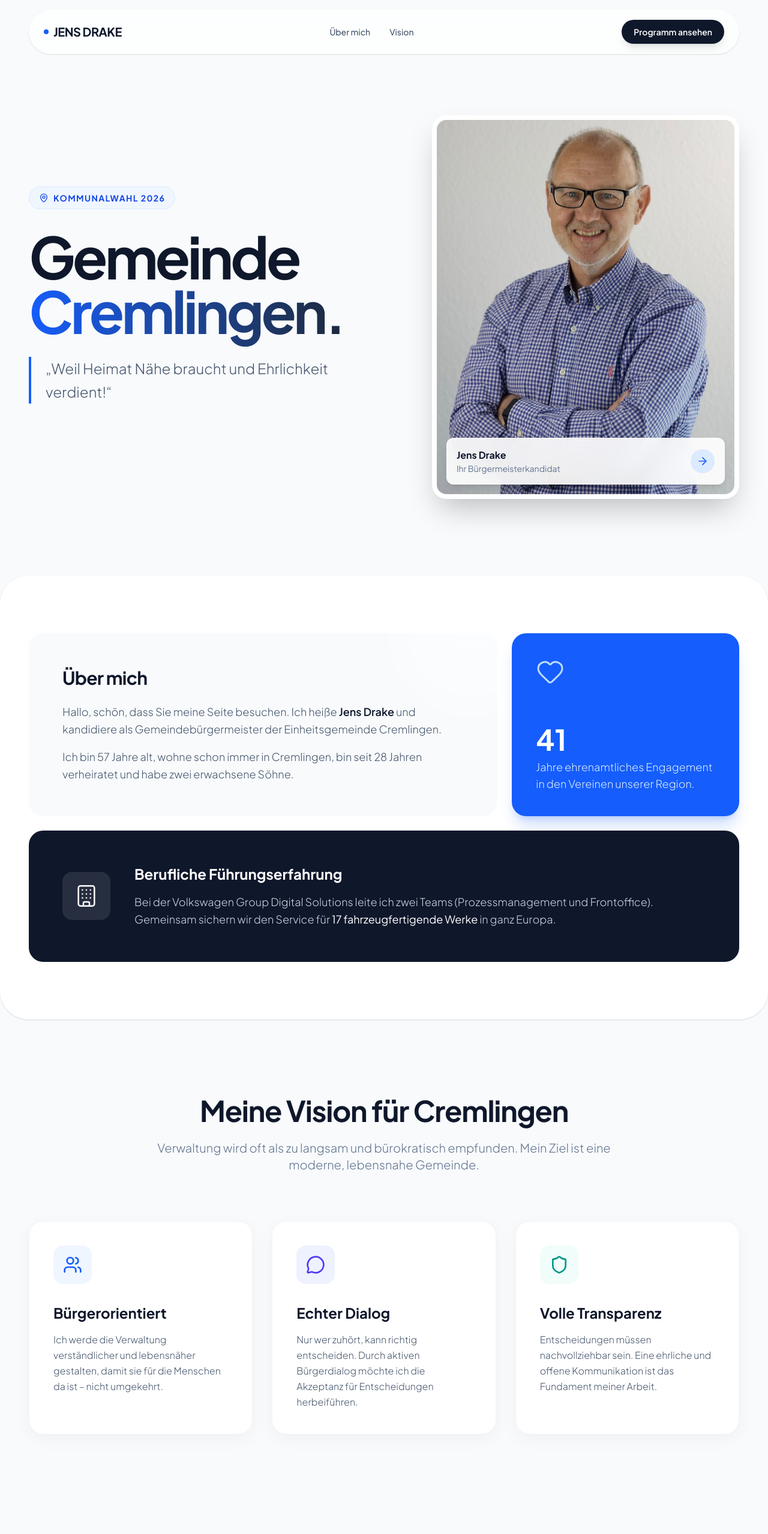
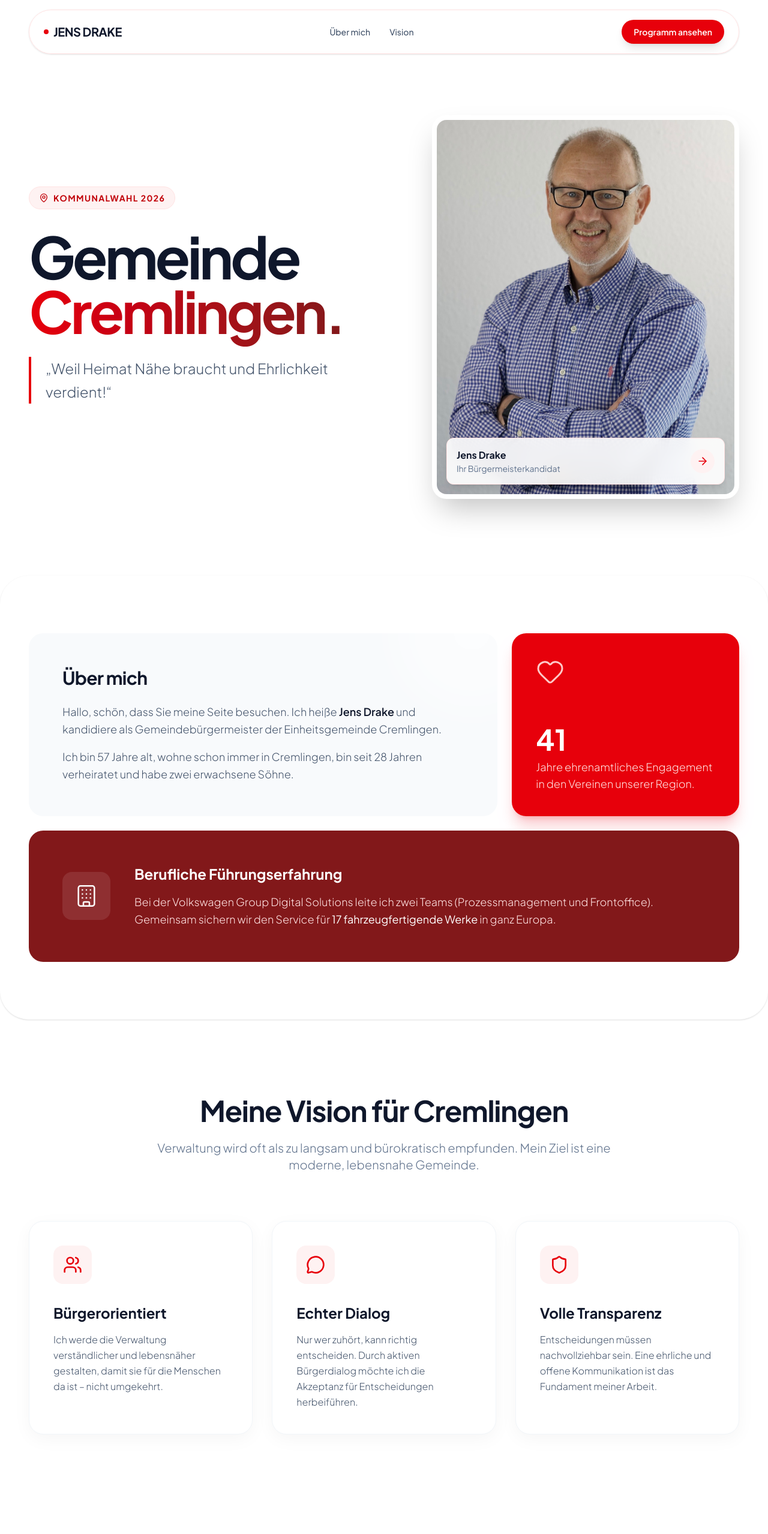
Before and after one commit to falkstange1912/Drake-Website, a React (Vite) app: page / in a window 1280 px wide. Shown: the top 2558 px of the page at 60% size. Built offline with nearby package versions, Linux system fonts and the light colour scheme.

Commit message:
Update App.tsx

```diff
--- a/App.tsx
+++ b/App.tsx
@@ -19,20 +19,20 @@ const staggerContainer = {
 
 export default function App() {
   return (
-    <div className="min-h-screen bg-[#F8FAFC] text-slate-900 font-sans selection:bg-blue-600 selection:text-white overflow-hidden">
+    <div className="min-h-screen bg-white text-slate-900 font-sans selection:bg-red-600 selection:text-white overflow-hidden">
 
       {/* FLOATING GLASS HEADER */}
       <header className="fixed top-0 left-0 right-0 z-50 px-6 md:px-12 py-4">
-        <div className="max-w-7xl mx-auto bg-white/70 backdrop-blur-xl border border-white/50 shadow-sm rounded-full px-6 py-4 flex justify-between items-center transition-all">
+        <div className="max-w-7xl mx-auto bg-white/70 backdrop-blur-xl border border-red-100 shadow-sm rounded-full px-6 py-4 flex justify-between items-center transition-all">
           <div className="font-extrabold text-xl tracking-tight flex items-center gap-2">
-            <span className="w-2 h-2 rounded-full bg-blue-600 animate-pulse"></span>
+            <span className="w-2 h-2 rounded-full bg-red-600 animate-pulse"></span>
             JENS DRAKE
           </div>
           <nav className="hidden md:flex gap-8 text-sm font-medium text-slate-600">
-            <a href="#about" className="hover:text-blue-600 transition-colors">Über mich</a>
-            <a href="#vision" className="hover:text-blue-600 transition-colors">Vision</a>
+            <a href="#about" className="hover:text-red-600 transition-colors">Über mich</a>
+            <a href="#vision" className="hover:text-red-600 transition-colors">Vision</a>
           </nav>
-          <a href="#vision" className="bg-slate-900 text-white px-5 py-2.5 rounded-full text-sm font-semibold hover:bg-blue-600 transition-colors shadow-lg hover:shadow-blue-500/25">
+          <a href="#vision" className="bg-red-600 text-white px-5 py-2.5 rounded-full text-sm font-semibold hover:bg-red-700 transition-colors shadow-lg hover:shadow-red-500/25">
             Programm ansehen
           </a>
         </div>
@@ -42,8 +42,8 @@ export default function App() {
       <section className="relative pt-32 pb-20 lg:pt-48 lg:pb-32 px-6 md:px-12">
         {/* Abstract Background Elements */}
         <div className="absolute top-0 left-0 w-full h-full overflow-hidden -z-10 pointer-events-none">
-          <div className="absolute top-[-10%] right-[-5%] w-[50vw] h-[50vw] rounded-full bg-blue-100/50 blur-3xl"></div>
-          <div className="absolute bottom-[-10%] left-[-10%] w-[40vw] h-[40vw] rounded-full bg-slate-200/50 blur-3xl"></div>
+          <div className="absolute top-[-10%] right-[-5%] w-[50vw] h-[50vw] rounded-full bg-red-50 blur-3xl"></div>
+          <div className="absolute bottom-[-10%] left-[-10%] w-[40vw] h-[40vw] rounded-full bg-slate-100 blur-3xl"></div>
         </div>
 
         <div className="max-w-7xl mx-auto flex flex-col lg:flex-row items-center gap-16">
@@ -55,18 +55,18 @@ export default function App() {
             animate="visible"
             variants={staggerContainer}
           >
-            <motion.div variants={fadeInUp} className="inline-flex items-center gap-2 px-4 py-2 rounded-full bg-blue-50 text-blue-700 text-sm font-bold tracking-widest uppercase mb-8 border border-blue-100 w-fit">
+            <motion.div variants={fadeInUp} className="inline-flex items-center gap-2 px-4 py-2 rounded-full bg-red-50 text-red-700 text-sm font-bold tracking-widest uppercase mb-8 border border-red-100 w-fit">
               <MapPin size={16} /> Kommunalwahl 2026
             </motion.div>
 
             <motion.h1 variants={fadeInUp} className="text-6xl md:text-8xl font-black tracking-tighter leading-[0.95] mb-8 text-slate-900">
               Gemeinde <br />
-              <span className="text-transparent bg-clip-text bg-gradient-to-r from-blue-600 to-slate-800">
+              <span className="text-transparent bg-clip-text bg-gradient-to-r from-red-600 to-red-900">
                 Cremlingen.
               </span>
             </motion.h1>
 
-            <motion.p variants={fadeInUp} className="text-xl md:text-2xl font-light text-slate-600 mb-10 max-w-xl leading-relaxed border-l-4 border-blue-600 pl-6">
+            <motion.p variants={fadeInUp} className="text-xl md:text-2xl font-light text-slate-600 mb-10 max-w-xl leading-relaxed border-l-4 border-red-600 pl-6">
               „Weil Heimat Nähe braucht und Ehrlichkeit verdient!“
             </motion.p>
           </motion.div>
@@ -85,19 +85,19 @@ export default function App() {
                 alt="Jens Drake - Bürgermeisterkandidat"
                 className="w-full h-full object-cover rounded-2xl"
               />
-              {/* Overlay Badge - Jetzt klickbar */}
-              <a href="#about" className="absolute bottom-6 left-6 right-6 bg-white/90 backdrop-blur-md p-4 rounded-xl shadow-lg border border-white/50 flex items-center justify-between group cursor-pointer hover:bg-white transition-colors">
+              {/* Overlay Badge */}
+              <a href="#about" className="absolute bottom-6 left-6 right-6 bg-white/90 backdrop-blur-md p-4 rounded-xl shadow-lg border border-red-100 flex items-center justify-between group cursor-pointer hover:bg-white transition-colors">
                 <div>
                   <p className="font-bold text-slate-900">Jens Drake</p>
                   <p className="text-sm text-slate-500">Ihr Bürgermeisterkandidat</p>
                 </div>
-                <div className="w-10 h-10 rounded-full bg-blue-100 text-blue-600 flex items-center justify-center group-hover:bg-blue-600 group-hover:text-white transition-all duration-300">
+                <div className="w-10 h-10 rounded-full bg-red-50 text-red-600 flex items-center justify-center group-hover:bg-red-600 group-hover:text-white transition-all duration-300">
                   <ArrowRight size={20} />
                 </div>
               </a>
             </div>
             {/* Decor Element */}
-            <div className="absolute -z-10 top-8 -right-8 w-full h-full rounded-3xl bg-slate-900"></div>
+            <div className="absolute -z-10 top-8 -right-8 w-full h-full rounded-3xl bg-red-900"></div>
           </motion.div>
         </div>
       </section>
@@ -121,26 +121,26 @@ export default function App() {
               <p className="text-lg text-slate-600 font-light leading-relaxed z-10">
                 Ich bin 57 Jahre alt, wohne schon immer in Cremlingen, bin seit 28 Jahren verheiratet und habe zwei erwachsene Söhne.
               </p>
-              <div className="absolute top-0 right-0 w-64 h-64 bg-white/50 rounded-full -translate-y-1/2 translate-x-1/3 blur-2xl group-hover:bg-blue-100/50 transition-colors duration-500"></div>
+              <div className="absolute top-0 right-0 w-64 h-64 bg-white/50 rounded-full -translate-y-1/2 translate-x-1/3 blur-2xl group-hover:bg-red-50 transition-colors duration-500"></div>
             </motion.div>
 
             {/* Ehrenamt Card */}
-            <motion.div variants={fadeInUp} className="bg-blue-600 text-white rounded-3xl p-10 flex flex-col justify-between hover:-translate-y-2 transition-transform duration-500 shadow-xl shadow-blue-600/20">
-              <Heart className="w-12 h-12 text-blue-200 mb-8" strokeWidth={1.5} />
+            <motion.div variants={fadeInUp} className="bg-red-600 text-white rounded-3xl p-10 flex flex-col justify-between hover:-translate-y-2 transition-transform duration-500 shadow-xl shadow-red-600/20">
+              <Heart className="w-12 h-12 text-red-200 mb-8" strokeWidth={1.5} />
               <div>
                 <h4 className="text-5xl font-black mb-2">41</h4>
-                <p className="text-blue-100 font-light text-lg">Jahre ehrenamtliches Engagement in den Vereinen unserer Region.</p>
+                <p className="text-red-100 font-light text-lg">Jahre ehrenamtliches Engagement in den Vereinen unserer Region.</p>
               </div>
             </motion.div>
 
             {/* Beruf Card */}
-            <motion.div variants={fadeInUp} className="md:col-span-3 bg-slate-900 text-white rounded-3xl p-10 md:p-14 flex flex-col md:flex-row items-center gap-10 hover:shadow-2xl transition-all duration-500">
+            <motion.div variants={fadeInUp} className="md:col-span-3 bg-red-900 text-white rounded-3xl p-10 md:p-14 flex flex-col md:flex-row items-center gap-10 hover:shadow-2xl transition-all duration-500">
               <div className="w-20 h-20 rounded-2xl bg-white/10 flex items-center justify-center shrink-0">
                 <Building className="w-10 h-10 text-white" strokeWidth={1.5} />
               </div>
               <div>
                 <h4 className="text-2xl font-bold mb-4">Berufliche Führungserfahrung</h4>
-                <p className="text-slate-300 font-light text-lg leading-relaxed max-w-4xl">
+                <p className="text-red-100 font-light text-lg leading-relaxed max-w-4xl">
                   Bei der Volkswagen Group Digital Solutions leite ich zwei Teams (Prozessmanagement und Frontoffice). Gemeinsam sichern wir den Service für <strong className="text-white">17 fahrzeugfertigende Werke</strong> in ganz Europa.
                 </p>
               </div>
@@ -177,9 +177,9 @@ export default function App() {
             className="grid grid-cols-1 md:grid-cols-3 gap-8"
           >
             {/* Goal 1 */}
-            <motion.div variants={fadeInUp} className="bg-white rounded-3xl p-10 shadow-[0_8px_30px_rgb(0,0,0,0.04)] hover:shadow-[0_8px_40px_rgb(0,0,0,0.08)] transition-all duration-500 border border-slate-100 group">
-              <div className="w-16 h-16 rounded-2xl bg-blue-50 flex items-center justify-center mb-8 group-hover:scale-110 group-hover:bg-blue-600 transition-all duration-500">
-                <Users className="w-8 h-8 text-blue-600 group-hover:text-white transition-colors" />
+            <motion.div variants={fadeInUp} className="bg-white rounded-3xl p-10 shadow-[0_8px_30px_rgb(0,0,0,0.04)] hover:shadow-[0_8px_40px_rgb(0,0,0,0.08)] transition-all duration-500 border border-slate-100 group hover:border-red-100">
+              <div className="w-16 h-16 rounded-2xl bg-red-50 flex items-center justify-center mb-8 group-hover:scale-110 group-hover:bg-red-600 transition-all duration-500">
+                <Users className="w-8 h-8 text-red-600 group-hover:text-white transition-colors" />
               </div>
               <h4 className="text-2xl font-bold mb-4 text-slate-900">Bürgerorientiert</h4>
               <p className="text-slate-600 font-light leading-relaxed">
@@ -188,9 +188,9 @@ export default function App() {
             </motion.div>
 
             {/* Goal 2 */}
-            <motion.div variants={fadeInUp} className="bg-white rounded-3xl p-10 shadow-[0_8px_30px_rgb(0,0,0,0.04)] hover:shadow-[0_8px_40px_rgb(0,0,0,0.08)] transition-all duration-500 border border-slate-100 group">
-              <div className="w-16 h-16 rounded-2xl bg-indigo-50 flex items-center justify-center mb-8 group-hover:scale-110 group-hover:bg-indigo-600 transition-all duration-500">
-                <MessageCircle className="w-8 h-8 text-indigo-600 group-hover:text-white transition-colors" />
+            <motion.div variants={fadeInUp} className="bg-white rounded-3xl p-10 shadow-[0_8px_30px_rgb(0,0,0,0.04)] hover:shadow-[0_8px_40px_rgb(0,0,0,0.08)] transition-all duration-500 border border-slate-100 group hover:border-red-100">
+              <div className="w-16 h-16 rounded-2xl bg-red-50 flex items-center justify-center mb-8 group-hover:scale-110 group-hover:bg-red-600 transition-all duration-500">
+                <MessageCircle className="w-8 h-8 text-red-600 group-hover:text-white transition-colors" />
               </div>
               <h4 className="text-2xl font-bold mb-4 text-slate-900">Echter Dialog</h4>
               <p className="text-slate-600 font-light leading-relaxed">
@@ -199,9 +199,9 @@ export default function App() {
             </motion.div>
 
             {/* Goal 3 */}
-            <motion.div variants={fadeInUp} className="bg-white rounded-3xl p-10 shadow-[0_8px_30px_rgb(0,0,0,0.04)] hover:shadow-[0_8px_40px_rgb(0,0,0,0.08)] transition-all duration-500 border border-slate-100 group">
-              <div className="w-16 h-16 rounded-2xl bg-teal-50 flex items-center justify-center mb-8 group-hover:scale-110 group-hover:bg-teal-600 transition-all duration-500">
-                <Shield className="w-8 h-8 text-teal-600 group-hover:text-white transition-colors" />
+            <motion.div variants={fadeInUp} className="bg-white rounded-3xl p-10 shadow-[0_8px_30px_rgb(0,0,0,0.04)] hover:shadow-[0_8px_40px_rgb(0,0,0,0.08)] transition-all duration-500 border border-slate-100 group hover:border-red-100">
+              <div className="w-16 h-16 rounded-2xl bg-red-50 flex items-center justify-center mb-8 group-hover:scale-110 group-hover:bg-red-600 transition-all duration-500">
+                <Shield className="w-8 h-8 text-red-600 group-hover:text-white transition-colors" />
               </div>
               <h4 className="text-2xl font-bold mb-4 text-slate-900">Volle Transparenz</h4>
               <p className="text-slate-600 font-light leading-relaxed">
@@ -213,13 +213,13 @@ export default function App() {
       </section>
 
       {/* FOOTER */}
-      <footer className="bg-slate-950 text-white py-12 px-6 md:px-12 rounded-t-[3rem] mt-10">
+      <footer className="bg-red-950 text-white py-12 px-6 md:px-12 rounded-t-[3rem] mt-10">
         <div className="max-w-7xl mx-auto flex flex-col md:flex-row justify-between items-center gap-6">
           <div className="text-center md:text-left">
             <p className="font-extrabold text-2xl tracking-tight mb-1">JENS DRAKE.</p>
-            <p className="text-slate-400 font-light text-sm">Bürgermeisterkandidat Cremlingen 2026</p>
+            <p className="text-red-200 font-light text-sm">Bürgermeisterkandidat Cremlingen 2026</p>
           </div>
-          <div className="text-sm font-light text-slate-500 flex gap-6">
+          <div className="text-sm font-light text-red-200 flex gap-6">
             <span>© 2026 Jens Drake. Alle Rechte vorbehalten.</span>
           </div>
         </div>
```
